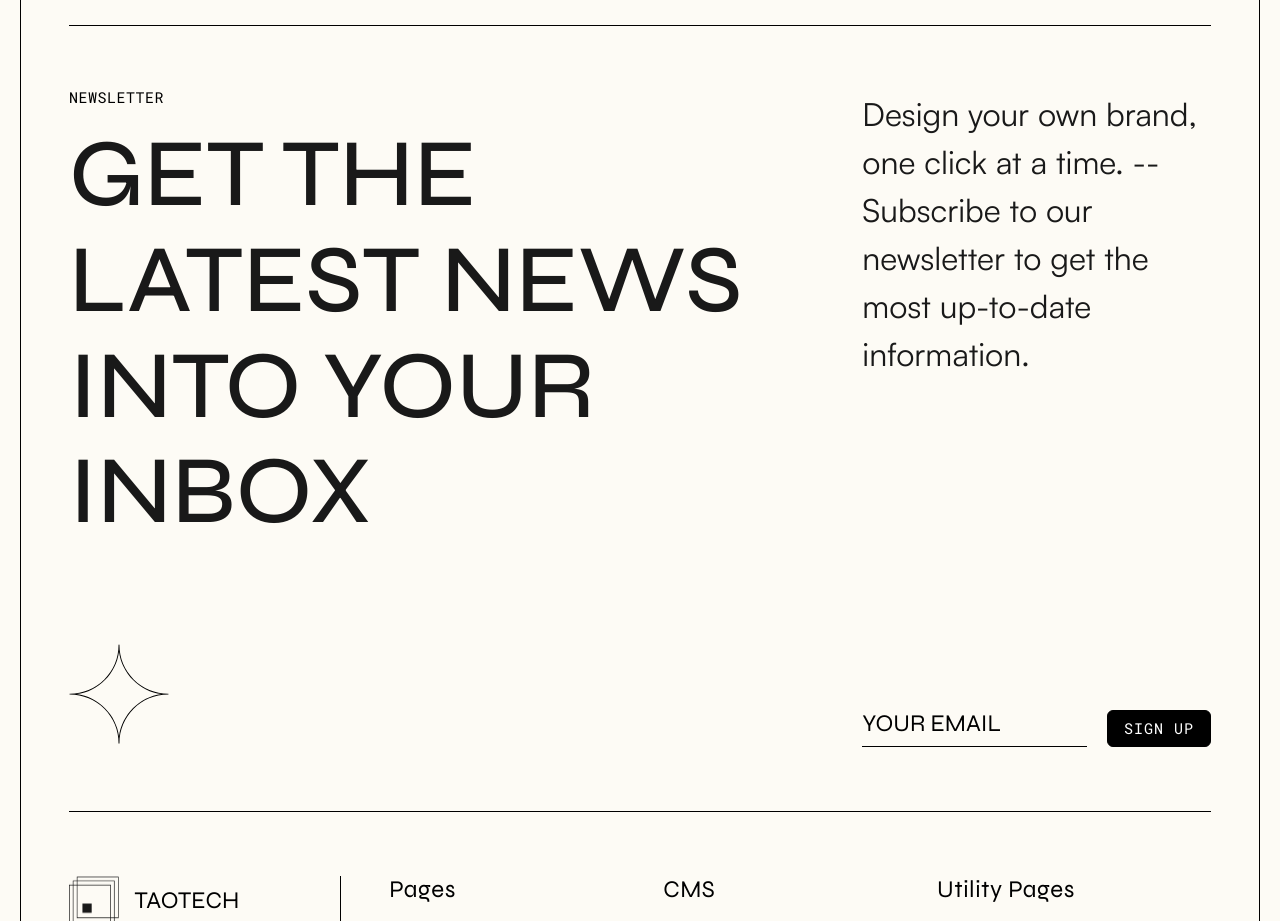
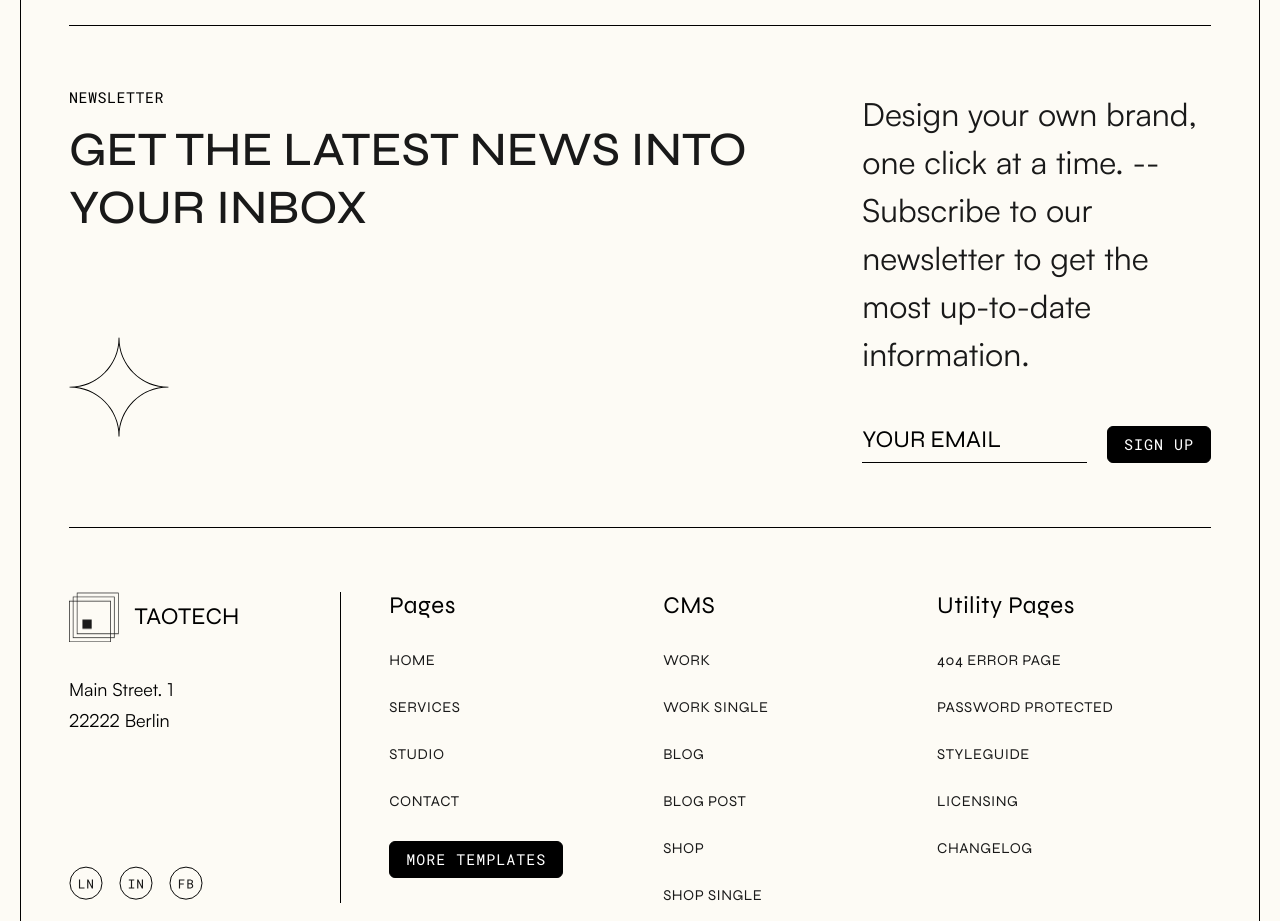
Before and after one commit to taodemy/website, a Next.js app: page /blog in a window 1280 px wide. Shown: the part 2920-3841 px from the top of the page. Built offline with nearby package versions, Linux system fonts and the light colour scheme.

Commit message:
fix main branch contamination

```diff
--- a/components/general/Subscription.tsx
+++ b/components/general/Subscription.tsx
@@ -1,10 +1,6 @@
 import InfoBlock from "./InfoBlock/InfoBlock";
 
-type Props = {
-  isPhoneSize: boolean;
-};
-
-const Subscription = ({ isPhoneSize }: Props) => {
+const Subscription = () => {
   return (
     <InfoBlock
       sectionName="Newsletter"
@@ -12,7 +8,7 @@ const Subscription = ({ isPhoneSize }: Props) => {
       iconPath="/images/star.svg"
       blockType="input"
       content="Design your own brand, one click at a time. --Subscribe to our newsletter to get the most up-to-date information."
-      isPhoneSize={isPhoneSize}
+      isPhoneSize
     />
   );
 };
--- a/pages/blog/index.tsx
+++ b/pages/blog/index.tsx
@@ -29,7 +29,7 @@ export default function Blog() {
       <main>
         <BlogTitle isPhoneSize={isPhoneSize} />
         <BlogGallery />
-        <Subscription isPhoneSize={isPhoneSize} />
+        <Subscription />
       </main>
     </>
   );
--- a/pages/index.tsx
+++ b/pages/index.tsx
@@ -28,7 +28,7 @@ export default function Home() {
         <OurClients />
         <WhatWeDo />
         <FeaturedWork isDesktopSize={isDesktopSize} isTableletSize={isTabletSize} />
-        <HowWework isPhoneSize={isPhoneSize} />
+        <HowWework />
         <Values isPhoneSize={isPhoneSize} />
         <Contact isPhoneSize={isPhoneSize} />
         <LatestNews isPhoneSize={isPhoneSize} />
```
Also changed, not shown: components/general/AboutUs.tsx (+2 -5 lines), components/general/HowWeWork.tsx (+2 -6 lines), components/general/OurTeam.tsx (+2 -5 lines), components/general/OurValue2.tsx (+2 -5 lines), pages/studio.tsx (+6 -2 lines).
